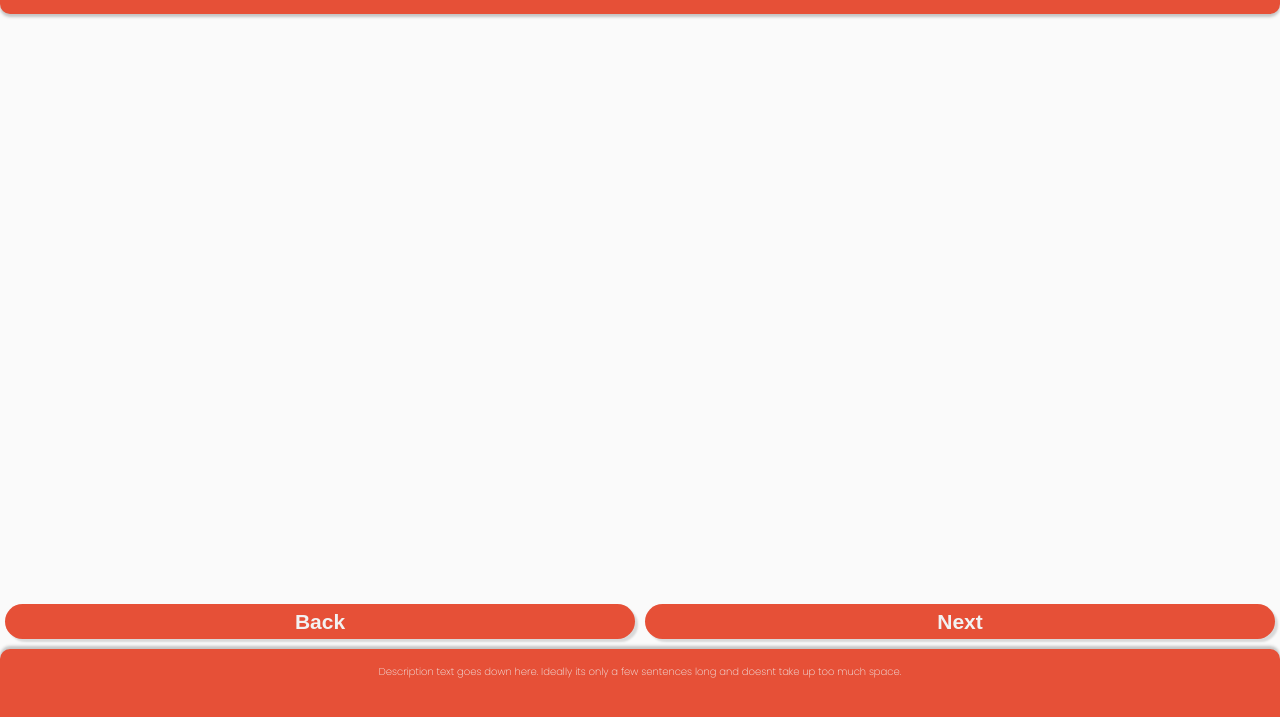
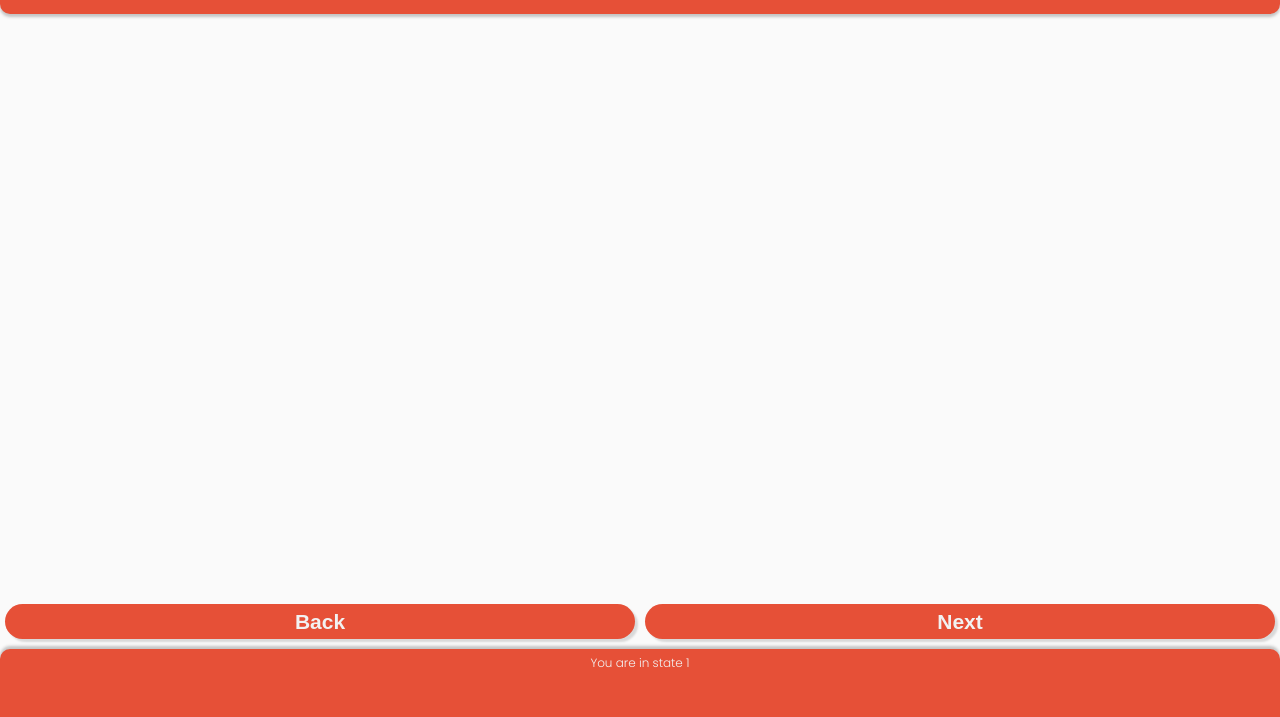
Before and after one commit to wmfranklin20/PWSeattleDesignFest.github.io, a plain HTML site: page index.html in a window 1280 px wide. Both pictures are taken after a click on the button "Next". Shown: the part 71-788 px from the top of the page. Drawn offline with nearby package versions, Linux system fonts and the light colour scheme; no server answers.

Commit message:
Initial testing of button functionality

```diff
--- a/main.js
+++ b/main.js
@@ -14,6 +14,31 @@ function updateWindowSize () {
 }
 updateWindowSize();
 window.addEventListener('resize', updateWindowSize);
+
+let state = 0;
+function updateState() {
+    console.log(state);
+    let footerText = document.getElementById('footer-text');
+    if (state == 0) {
+        footerText.textContent = 'Description text goes down here. Ideally its only a few sentences long and doesnt take up too much space. You are in state 0'
+    } else if (state == 1) {
+        footerText.textContent = 'You are in state 1'
+    }
+    else {
+        footerText.textContent = 'Error, you are in state ${state}, which exceeds the scope of the project.'
+    };
+}
+
+document.getElementById('back').addEventListener('click', function() {
+    state -= 1;
+    updateState();
+});
+document.getElementById('next').addEventListener('click', function() {
+    state += 1;
+    updateState();
+});
+updateState();
+
 
 function mainViewer() {
 
--- a/style.css
+++ b/style.css
@@ -34,8 +34,8 @@ button {
     font-weight: 200;
 }
 .text-small {
-    font-size: 10px;
-    font-weight: 200;
+    font-size: 12px;
+    font-weight: 300;
 }
 #main-wrapper {
     background: rgb(250,250,250);
```
